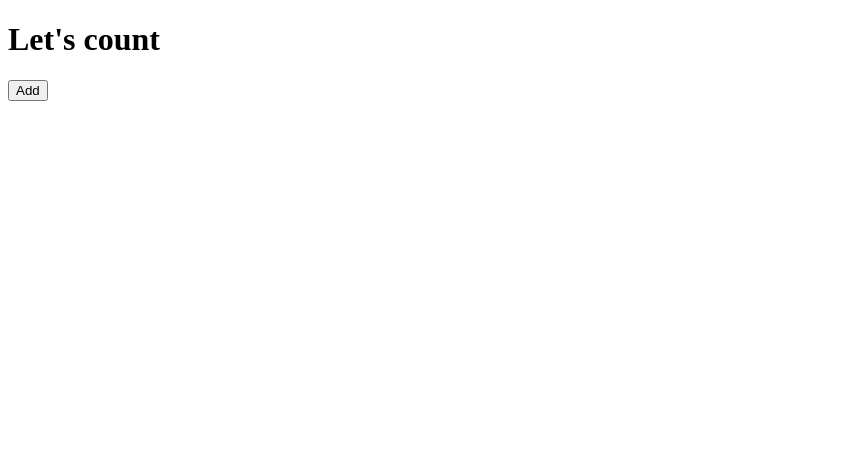
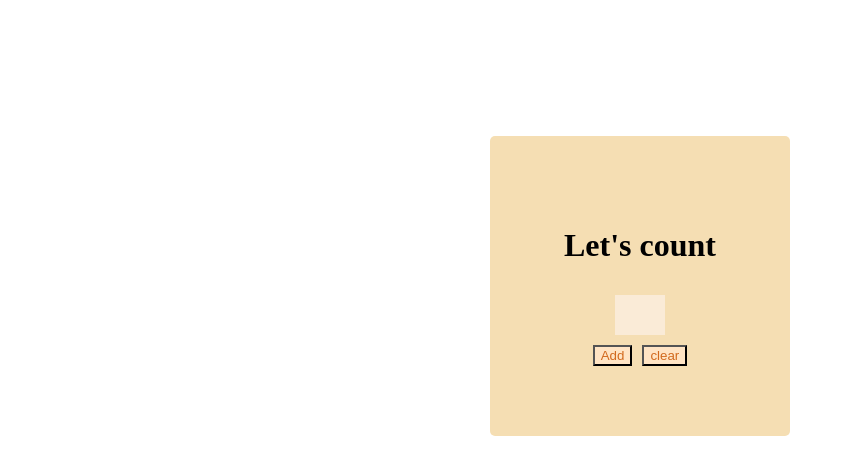
Before and after one commit to PsammystPrime/Dynamic-user-interface-interaction, a plain HTML site: page Passenger-Counter/index.html in a window 1280 px wide. Shown: the whole page, without its empty margins (0-845 px from the left). Drawn offline with Linux system fonts and the light colour scheme.

Commit message:
Update index.html

```diff
--- a/Passenger-Counter/index.html
+++ b/Passenger-Counter/index.html
@@ -4,10 +4,19 @@
     <meta charset="UTF-8">
     <meta name="viewport" content="width=device-width, initial-scale=1.0">
     <title>Passenger-Counter</title>
+    <link rel="stylesheet" href="style.css">
+    <script src="index.js" defer></script>
 </head>
 <body>
-    <h1>Let's count</h1>
-    <div class="num"></div>
-    <button>Add</button>
+    <div class="container">
+        <h1>Let's count</h1>
+        <div class="num"></div>
+        <div class="buttons">
+            <button data-add="">Add</button>
+            <button data-clear>clear</button>
+        </div>
+    </div>
+
+
 </body>
 </html>
```
